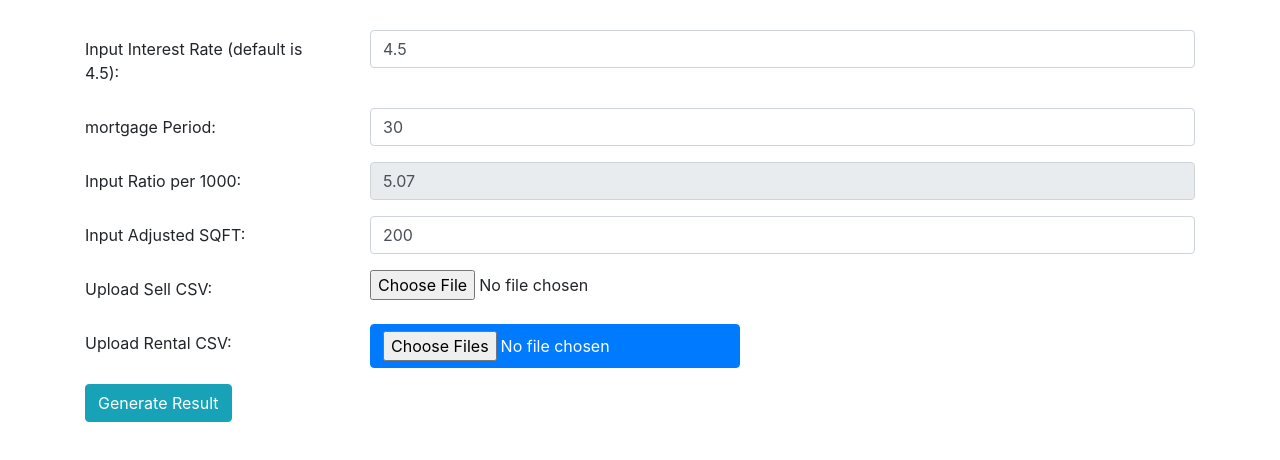
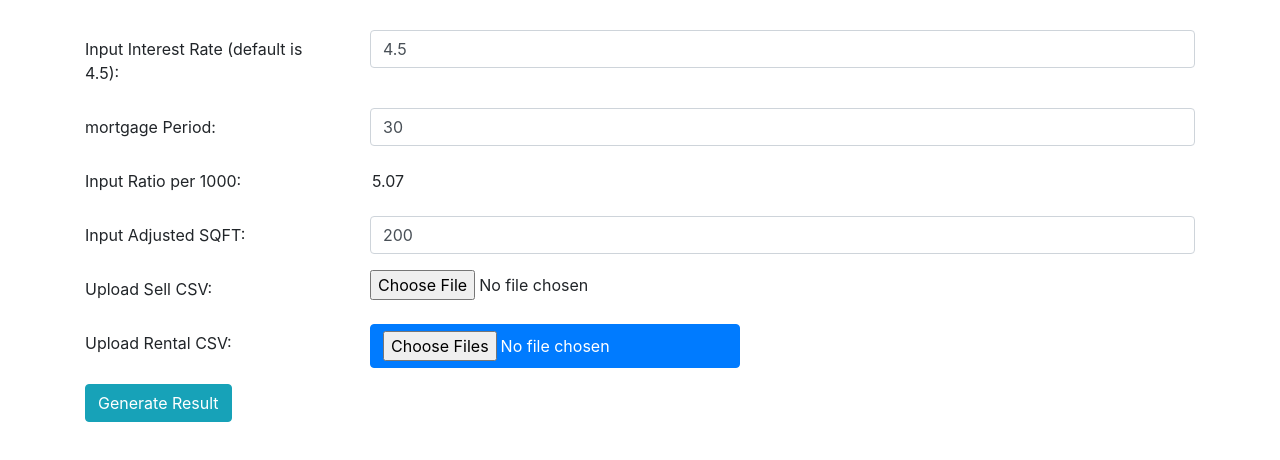
Before and after one commit to katherine-liu/CSV_calculation, a React (Create React App) app: page / in a window 1280 px wide. Shown: the top 460 px of the page. Built offline with nearby package versions, Linux system fonts and the light colour scheme.

Commit message:
changed anchor to button for download

```diff
--- a/src/components/sellCSV.js
+++ b/src/components/sellCSV.js
@@ -145,6 +145,9 @@ class SellCSV extends Component {
   }
 
   monthlyPayment(loanAmount, apr, mortgagePeriod) {
+    if (_.isNumber(apr) && _.isEqual(apr, 0)) {
+      return 0;
+    }
     const r = apr / 12;
     const n = mortgagePeriod * 12;
     const m = loanAmount * (r * (Math.pow((1 + r), n))) / (Math.pow((1 + r), n) - 1);
@@ -227,7 +230,7 @@ class SellCSV extends Component {
               Input Interest Rate (default is 4.5):
             </Form.Label>
             <Col sm="9">
-              <Form.Control name="interestRate" value={this.state.interestRate} onChange={this.handleInputChange} />
+              <Form.Control name="interestRate" type="number" value={this.state.interestRate} onChange={this.handleInputChange} />
             </Col>
           </Form.Group>
 
@@ -236,7 +239,7 @@ class SellCSV extends Component {
               mortgage Period:
             </Form.Label>
             <Col sm="9">
-              <Form.Control name="mortgagePeriod" value={this.state.mortgagePeriod} onChange={this.handleInputChange} />
+              <Form.Control name="mortgagePeriod" type="number" value={this.state.mortgagePeriod} onChange={this.handleInputChange} />
             </Col>
           </Form.Group>
 
@@ -245,7 +248,7 @@ class SellCSV extends Component {
               Input Ratio per 1000:
             </Form.Label>
             <Col sm="9">
-              <Form.Control name="ratioPerThousand" readOnly value={this.state.ratioPerThousand} />
+              <Form.Control name="ratioPerThousand" plaintext readOnly value={this.state.ratioPerThousand} />
             </Col>
           </Form.Group>
 
@@ -254,7 +257,7 @@ class SellCSV extends Component {
               Input Adjusted SQFT:
             </Form.Label>
             <Col sm="9">
-              <Form.Control name="adjustedSQFT" value={this.state.adjustedSQFT} onChange={this.handleInputChange} />
+              <Form.Control name="adjustedSQFT" type="number" value={this.state.adjustedSQFT} onChange={this.handleInputChange} />
             </Col>
           </Form.Group>
 
@@ -290,12 +293,13 @@ class SellCSV extends Component {
           <Col sm="2">
             <Button variant="info" onClick={this.getCSV}>Generate Result</Button>
           </Col>
-          <Col sm="2">
+          <Col sm="3">
             {
               this.state.results.length > 0 &&
               <CSVLink
+                className="btn btn-success"
                 data={this.state.results}
-                filename='sell.csv'
+                filename="sell.csv"
                 onClick={this.cleanup}
               >
               Export Sell CSV File
```
